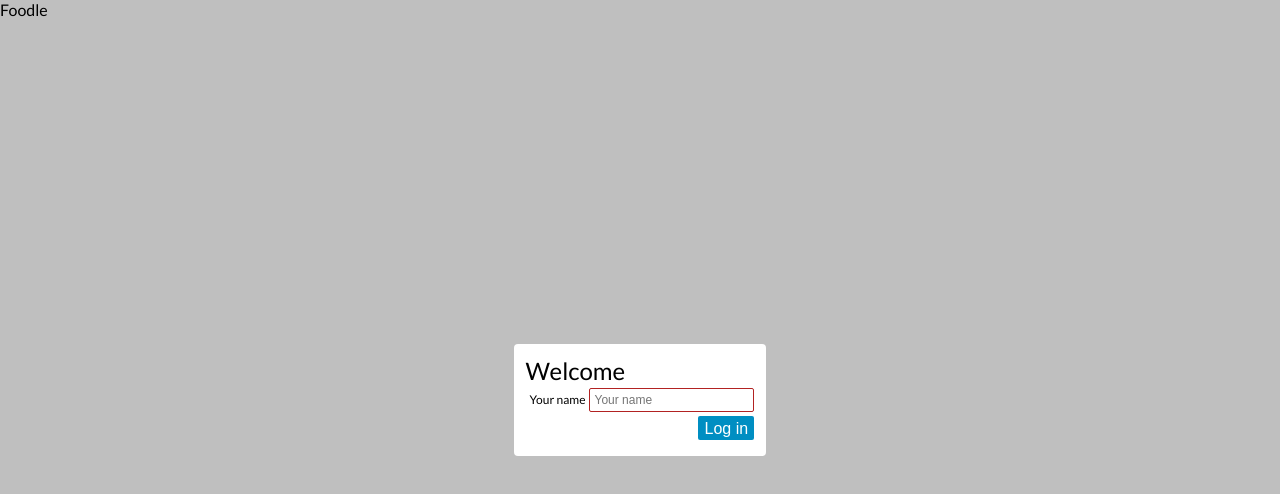
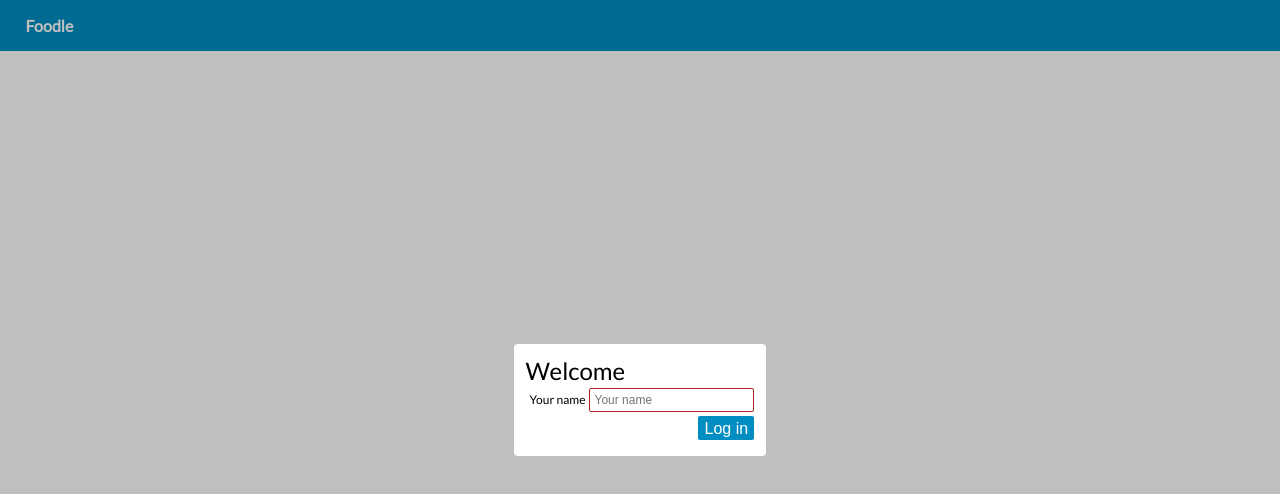
Before and after one commit to kpsroka/foodle, a React (Create React App) app: page / in a window 1280 px wide. Shown: the top 494 px of the page. Built offline with nearby package versions, Linux system fonts and the light colour scheme.

Commit message:
Sassyfying App.css.

```diff
--- a/src/ui/App.css
+++ b/src/ui/App.css
@@ -1,3 +1,8 @@
-.App {
+.App .AppTitleBar {
+  display: flex;
+  flex-direction: row;
   text-align: left;
-}
+  font-weight: bold;
+  background-color: #008ec2;
+  color: white;
+  padding: 2vh 2vw; }
--- a/src/ui/App.js
+++ b/src/ui/App.js
@@ -16,7 +16,7 @@ class App extends React.Component<AppProps> {
   render() {
     return (
       <div className="App">
-        <div>Foodle</div>
+        <div className="AppTitleBar">Foodle</div>
         { this.props.hasListing ? <ListingComponent /> : null }
         { this.props.modalMode !== null ? <ModalComponent modalMode={this.props.modalMode} /> : null }
       </div>
--- /dev/null
+++ b/src/ui/App.scss
@@ -0,0 +1,11 @@
+@import './common.scss';
+
+.App {
+  .AppTitleBar {
+    @include horizontal();
+    text-align: left;
+    font-weight: bold;
+    @include primaryColorSet();
+    padding: 2vh 2vw;
+  }
+}
```
